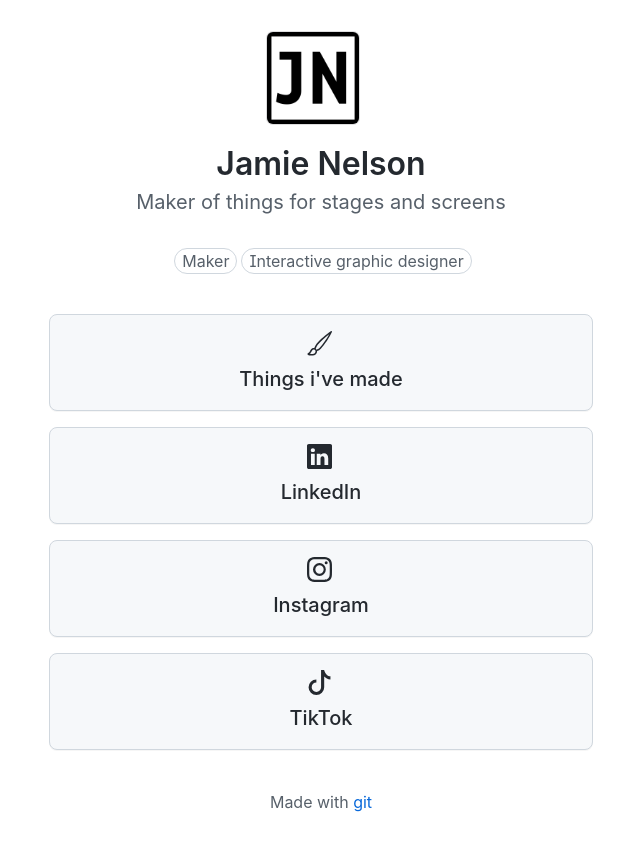
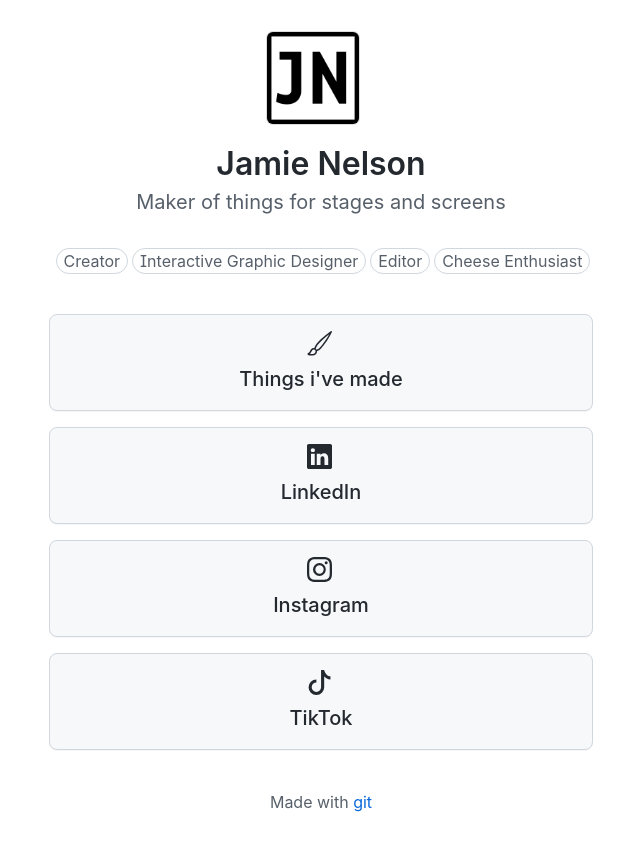
Before and after one commit to jmenelsn/bio, a Jekyll site: the page built from index.md, in a window 1280 px wide. Shown: the top 851 px of the page, without its empty margins (319-959 px from the left). Built offline with Jekyll 4.4.1, drawn with Linux system fonts in a browser that asks for light colours; our own code applies the rules of GitHub Pages for plain Markdown files.

Commit message:
Update interests.yml

```diff
--- a/_data/interests.yml
+++ b/_data/interests.yml
@@ -1,2 +1,4 @@
-- Maker
-- Interactive graphic designer
+- Creator
+- Interactive Graphic Designer
+- Editor
+- Cheese Enthusiast
```
